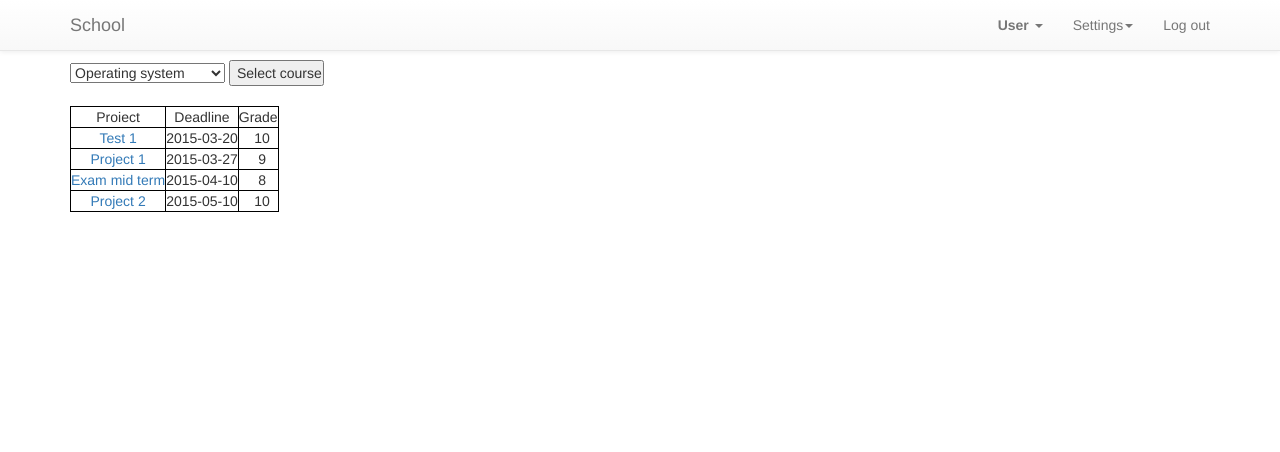
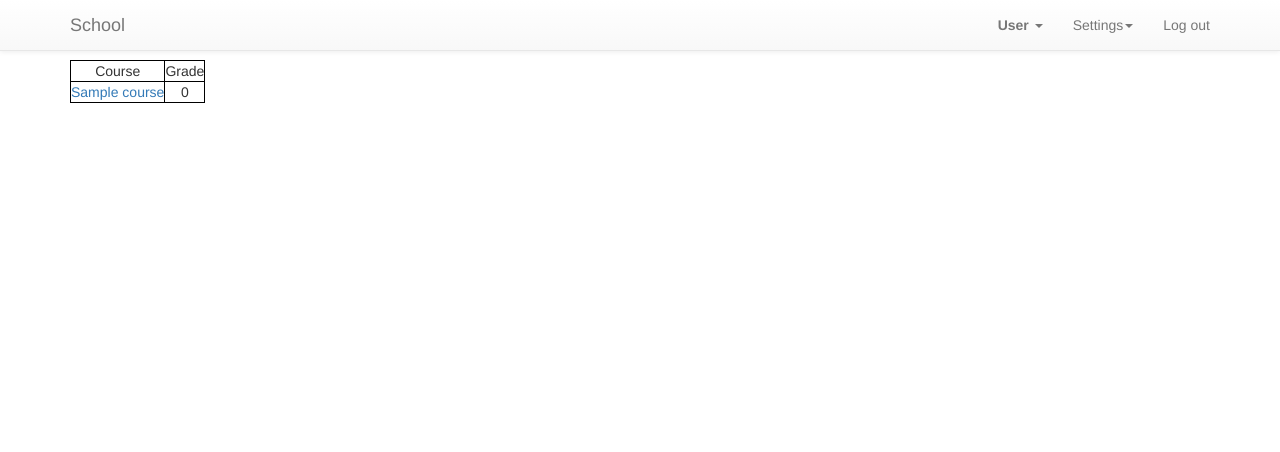
Before and after one commit to vampy/university-SE, a Flask app: page /see_courses in a window 1280 px wide. Shown: the top 452 px of the page. Run offline with Flask 2, Linux system fonts and the light colour scheme; the first user in the database is signed in; tables that the repository leaves empty hold one stand-in row (Sample ...); some libraries are stand-ins or nearby versions.

Commit message:
see_courses using database (PART 1)

```diff
--- a/school/extensions.py
+++ b/school/extensions.py
@@ -11,3 +11,19 @@ mail = Mail()
 from flask.ext.login import LoginManager
 
 login_manager = LoginManager()
+
+import sqlite3
+from flask import g
+
+DATABASE = 'db.sqlite'
+
+def get_db():
+    db = getattr(g, '_database', None)
+    if db is None:
+        db = g._database = sqlite3.connect(DATABASE)
+    return db
+
+def close_connection():
+    db = getattr(g, '_database', None)
+    if db is not None:
+        db.close()
--- a/school/templates/user/see_courses.html
+++ b/school/templates/user/see_courses.html
@@ -2,23 +2,6 @@
 {% set page_title = 'See courses' %}
 
 {% block body %}
-<form name="formSeeCourses" >
-    <table cellspacing="0px" cellpadding="0px" style="width:100%">
-        <tbody>
-        <tr><td class="CourseSelector" >
-            <select size="1" >
-                {% for course in courses %}
-                <option value="">{{ course.name }}</option>
-                {% endfor %}
-            </select>
-            <input class="Button" type="submit" style="width:95px" value="Select course">
-        </tr>
-        </tbody>
-    </table>
-
-</form>
-
-<br />
 
 <tbody><tr valign="top">
           <td style="border: 1px solid black;" >
@@ -26,30 +9,22 @@
               <table style="border: 1px solid black;" cellspacing="5px" cellpadding="5px" class="Projects">
                 <tbody><tr style="border: 1px solid black;" >
                   <td class="Header" style="text-align: center; border: 1px solid black;">
-                    Proiect
-                  </td>
-                  <td class="Header" style="text-align: center;border: 1px solid black;">
-                    Deadline
+                    Course
                   </td>
                   <td class="Header" style="text-align: center;border: 1px solid black;">
                     Grade
                   </td>
                 </tr>
 
-                {% for project in projects %}
+                {% for course in courses %}
                 <tr style="text-align: center;border: 1px solid black;" >
                     <td style="text-align: center;border: 1px solid black;" >
                       <a href="">
-                          {{ project.name }}
+                          {{ course.name }}
                       </a>
                     </td>
                     <td style="text-align: center;border: 1px solid black;" >
-                      {{ project.deadline }}
-                    </td>
-                    <td style="text-align: center;border: 1px solid black;">
-                      &nbsp;
-                        {{ project.grade }}
-
+                      0
                     </td>
                   </tr>
                 {% endfor %}
--- a/school/user/views.py
+++ b/school/user/views.py
@@ -1,7 +1,8 @@
-from flask import Blueprint, render_template, flash
+from flask import Blueprint, render_template, flash, g
 from flask.ext.login import login_required, logout_user, current_user, login_user
 from .forms import ChangePasswordForm
 from school.config import FLASH_SUCCESS
+from school.extensions import get_db, close_connection
 
 user = Blueprint('user', __name__)
 
@@ -29,20 +30,6 @@ def changepassword():
 @user.route('/see_courses')
 @login_required
 def see_courses():
-    courses = [
-                {
-                    'name': 'Operating system'
-                },
-                {
-                    'name': 'Software design'
-                },
-                {
-                    'name': 'Software engineering'
-                },
-                {
-                    'name': 'Software quality'
-                }
-        ]
 
     projects = [
         {
@@ -66,6 +53,10 @@ def see_courses():
             'grade': '10'
         }
     ]
+
+    cur = get_db().execute('select name from courses')
+    courses = [dict(name=row[0]) for row in cur.fetchall()]
+    close_connection()
 
     return render_template("user/see_courses.html",courses=courses, projects=projects)
 
```
